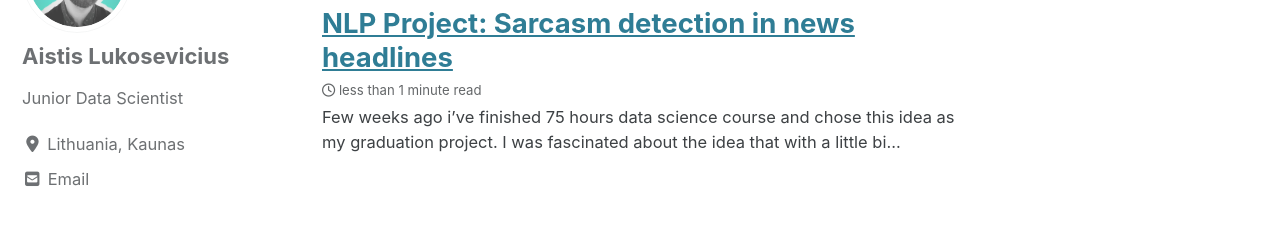
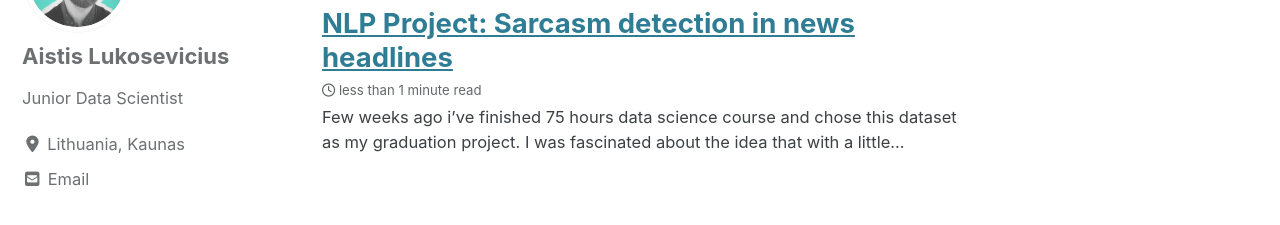
Before and after one commit to Aistisl/Aistisl.github.io, a Jekyll site: the page built from index.html, in a window 1280 px wide and 900 px high, scrolled down 399 px. Shown: the part 153-378 px from the top of the window. Built offline with Jekyll 4.4.1, drawn with Linux system fonts in a browser that asks for light colours; cached includes are drawn as plain includes; nearby versions of some CDN libraries; the list of posts is cut into pages by our own code.

Commit message:
update first project

```diff
--- a/_posts/2020-05-13-Sarcasm.md
+++ b/_posts/2020-05-13-Sarcasm.md
@@ -7,7 +7,7 @@ header:
   excerpt: "NLP"
 ---
 
-Few weeks ago i've finished 75 hours data science course and chose this idea as my graduation project.
+Few weeks ago i've finished 75 hours data science course and chose this dataset as my graduation project.
 I was fascinated about the idea that with a little bit of analysis, data preparation and few machine learning algorithms, computer can read text information and decide which part of it is sarcastic and which is serious.
 
 *This is my first full project so you can except some slightly terrible and innefective ideas. Everyone should start somewhere and i hope that with every new project i'll get better and better. And now without further ado let's go straight to the point.*
```
Also changed, not shown: other parts of _posts/2020-05-13-Sarcasm.md (+1 -1 lines), images/sarcasm3.jpg.
